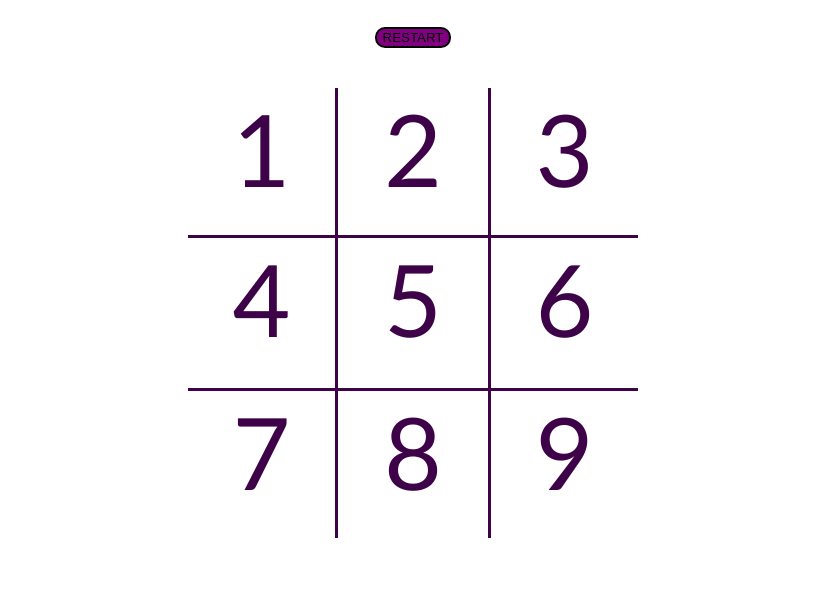
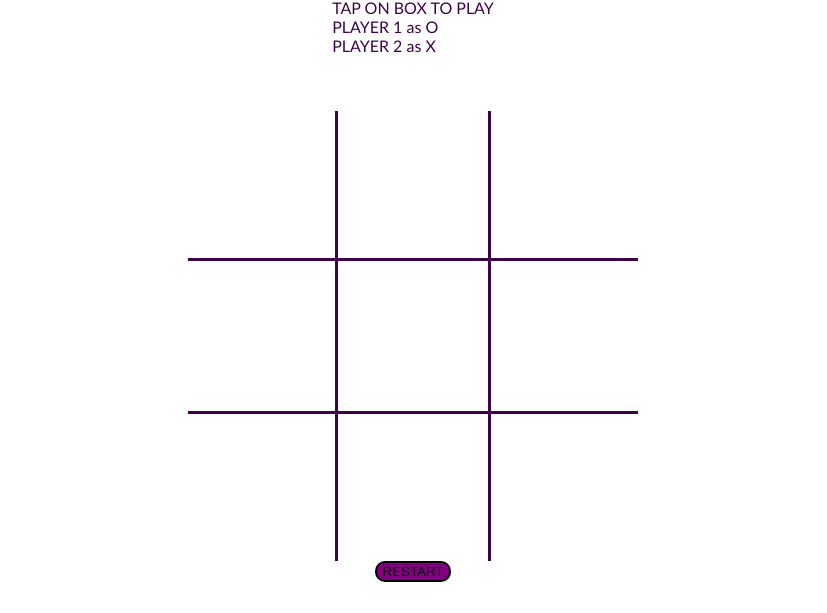
Before and after one commit to saurabhpatel18216/simple-game, a plain HTML site: page index.html in a window 1280 px wide. Shown: the part 324-937 px from the top of the page, without its empty margins (227-1054 px from the left). Drawn offline with Linux system fonts and the light colour scheme.

Commit message:
Update index.html

```diff
--- a/index.html
+++ b/index.html
@@ -15,18 +15,19 @@
       <div class="container">
 
           <h1 class="head1" id="playText">LET'S PLAY TIC TAC TOE GAME</h1>
-          <button id="restartBtn">RESTART</button>
+           <p>TAP ON BOX TO PLAY <br>PLAYER 1 as O <br> PLAYER 2 as X </p>
           <div id="gameBoard">
-              <div class="box" id="0">1</div>
-              <div class="box" id="1">2</div>
-              <div class="box" id="2">3</div>
-              <div class="box" id="3">4</div>
-              <div class="box" id="4">5</div>
-              <div class="box" id="5">6</div>
-              <div class="box" id="6">7</div>
-              <div class="box" id="7">8</div>
-              <div class="box" id="8">9</div>
+              <div class="box" id="0"></div>
+              <div class="box" id="1"></div>
+              <div class="box" id="2"></div>
+              <div class="box" id="3"></div>
+              <div class="box" id="4"></div>
+              <div class="box" id="5"></div>
+              <div class="box" id="6"></div>
+              <div class="box" id="7"></div>
+              <div class="box" id="8"></div>
           </div>
+               <button id="restartBtn">RESTART</button>
       </div>
       <script src="text.js"></script>
 
```
